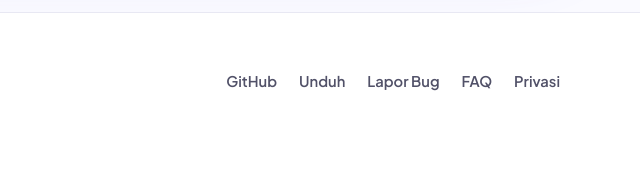
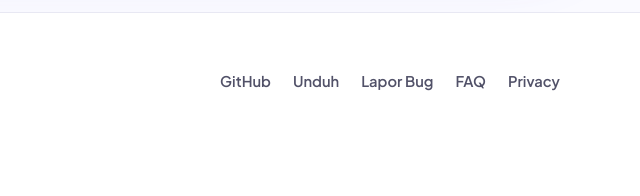
Before and after one commit to aidilaryanto/SematIn-Releases, a plain HTML site: page docs/index.html in a window 1280 px wide. Shown: the part 5769-5965 px from the top of the page, 640-1280 px from the left. Drawn offline with Linux system fonts and the light colour scheme.

Commit message:
Website: rename footer link Privasi to Privacy

```diff
--- a/docs/index.html
+++ b/docs/index.html
@@ -340,7 +340,7 @@
         <a href="https://github.com/aidilaryanto/SematIn-Releases/releases/latest" target="_blank" rel="noopener">Unduh</a>
         <a href="https://github.com/aidilaryanto/SematIn/issues" target="_blank" rel="noopener">Lapor Bug</a>
         <a href="#faq">FAQ</a>
-        <a href="privacy.html">Privasi</a>
+        <a href="privacy.html">Privacy</a>
       </nav>
       <p class="footer-copy">© 2026 SematIn. Dibuat untuk yang sering mengetik hal yang sama.</p>
     </div>
```
